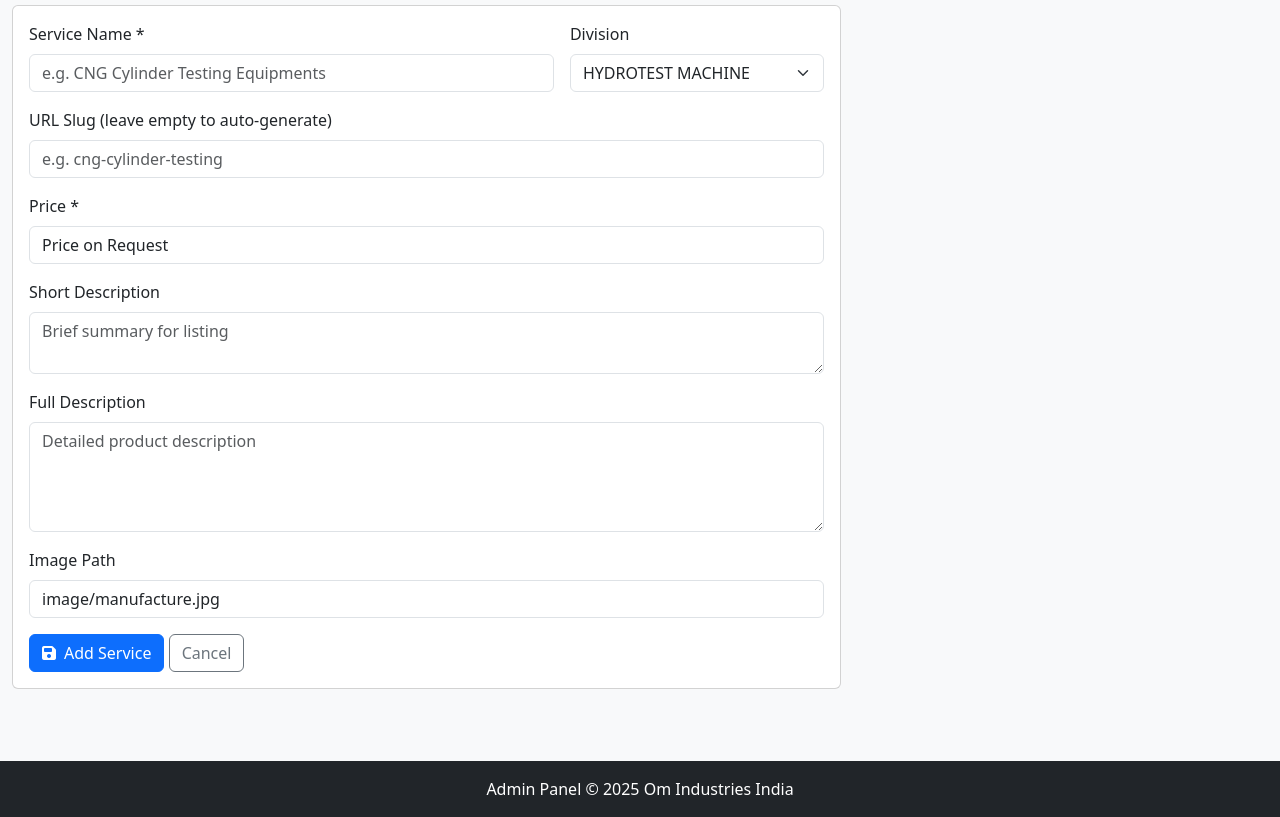
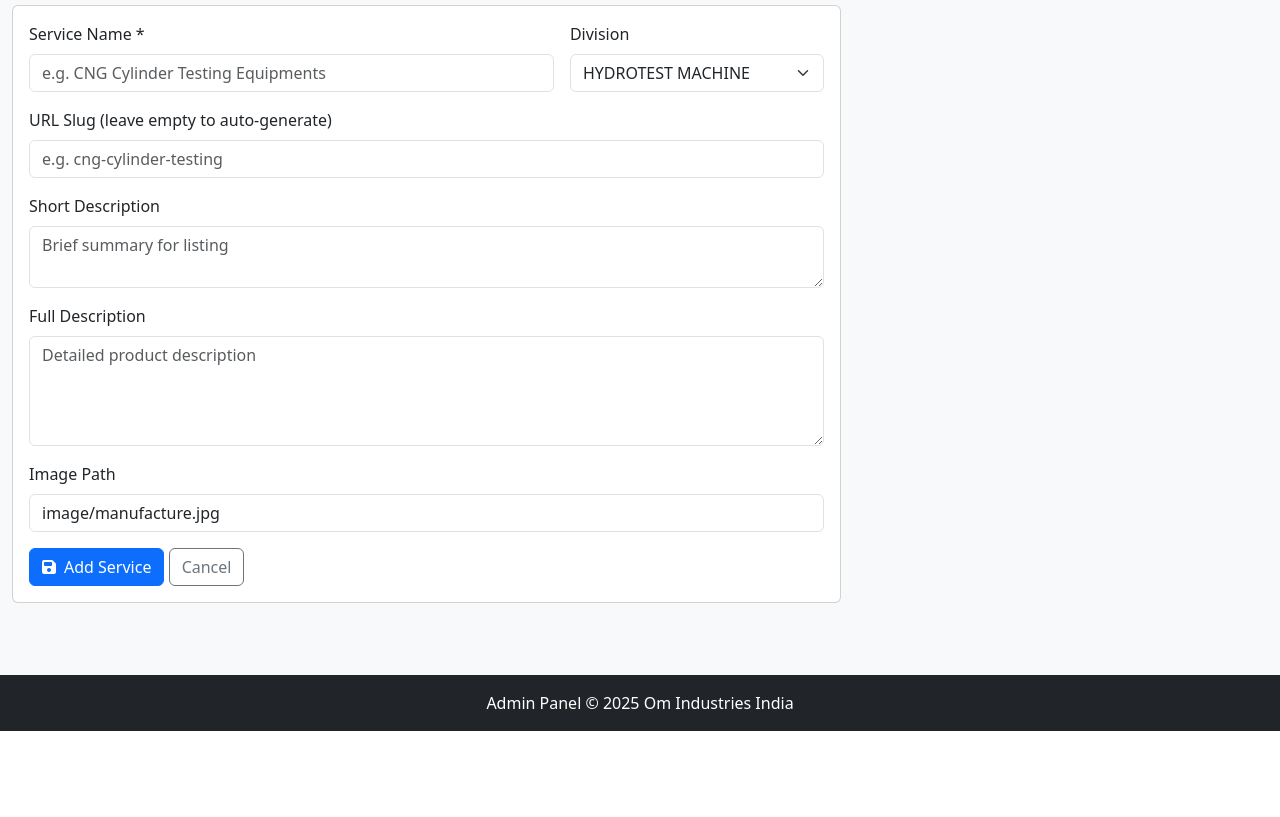
Before and after one commit to yadav-v/OmIndustriesIndia, a Flask app: page /admin/services/add in a window 1280 px wide. Shown: the part 189-1006 px from the top of the page. After the commit the page ends 920 px from the top, so only its background shows below. Run offline with Flask 3, Linux system fonts and the light colour scheme; the visitor is signed in with stand-in values (Sample User, id 1); some libraries are stand-ins or nearby versions.

Commit message:
deleted price

```diff
--- a/app.py
+++ b/app.py
@@ -201,7 +201,6 @@ def init_db():
             address TEXT NOT NULL,
             phone VARCHAR(50) NOT NULL,
             email VARCHAR(255) NOT NULL,
-            price DECIMAL(12,2) NOT NULL,
             quantity INTEGER NOT NULL DEFAULT 1,
             order_date DATE NOT NULL,
             status VARCHAR(50) DEFAULT 'process',
@@ -229,7 +228,6 @@ def init_db():
             division_id VARCHAR(100) NOT NULL,
             short_desc TEXT,
             description TEXT,
-            price VARCHAR(100) NOT NULL,
             image VARCHAR(500) DEFAULT 'image/manufacture.jpg',
             sort_order INTEGER DEFAULT 0,
             created_at TIMESTAMP DEFAULT CURRENT_TIMESTAMP
@@ -308,7 +306,6 @@ def init_db():
             address TEXT NOT NULL,
             phone TEXT NOT NULL,
             email TEXT NOT NULL,
-            price REAL NOT NULL,
             quantity INTEGER NOT NULL DEFAULT 1,
             order_date TEXT NOT NULL,
             status TEXT DEFAULT 'process',
@@ -336,7 +333,6 @@ def init_db():
             division_id TEXT NOT NULL,
             short_desc TEXT,
             description TEXT,
-            price TEXT NOT NULL,
             image TEXT DEFAULT 'image/manufacture.jpg',
             sort_order INTEGER DEFAULT 0,
             created_at TIMESTAMP DEFAULT CURRENT_TIMESTAMP
@@ -353,9 +349,9 @@ def init_db():
         try:
             for slug, p in PRODUCTS.items():
                 execute_query(conn, """
-                    INSERT INTO services (name, slug, division, division_id, short_desc, description, price, image)
+                    INSERT INTO services (name, slug, division, division_id, short_desc, description,  image)
                     VALUES (?, ?, ?, ?, ?, ?, ?, ?)
-                """, (p['name'], p['slug'], p['division'], p['division_id'], p['short_desc'], p['description'], p['price'], p['image']))
+                """, (p['name'], p['slug'], p['division'], p['division_id'], p['short_desc'], p['description'], p['image']))
             conn.commit()
             print("   Seeded services from products_data")
         except Exception as e:
@@ -696,7 +692,6 @@ def admin_order_add():
         address = request.form.get('address', '').strip()
         phone = request.form.get('phone', '').strip()
         email = request.form.get('email', '').strip()
-        price = request.form.get('price', '0')
         quantity = request.form.get('quantity', '1')
         order_date = request.form.get('order_date', '')
         status = request.form.get('status', 'process')
@@ -706,10 +701,10 @@ def admin_order_add():
             return redirect(url_for('admin_order_add'))
 
         try:
-            price_val = float(price)
+
             quantity_val = int(quantity)
         except (ValueError, TypeError):
-            flash('Invalid price or quantity.', 'error')
+            flash('Invalid  quantity.', 'error')
             return redirect(url_for('admin_order_add'))
 
         if not order_date:
@@ -718,16 +713,16 @@ def admin_order_add():
         conn = _db_connection()
         if USE_POSTGRES:
             cursor = execute_query(conn, """
-                INSERT INTO orders (name, address, phone, email, price, quantity, order_date, status)
+                INSERT INTO orders (name, address, phone, email,  quantity, order_date, status)
                 VALUES (%s, %s, %s, %s, %s, %s, %s, %s) RETURNING id
-            """, (name, address, phone, email, price_val, quantity_val, order_date, status))
+            """, (name, address, phone, email, quantity_val, order_date, status))
             row = cursor.fetchone()
             order_id = row['id'] if isinstance(row, dict) else row[0]
         else:
             cursor = execute_query(conn, """
-                INSERT INTO orders (name, address, phone, email, price, quantity, order_date, status)
+                INSERT INTO orders (name, address, phone, email,  quantity, order_date, status)
                 VALUES (?, ?, ?, ?, ?, ?, ?, ?)
-            """, (name, address, phone, email, price_val, quantity_val, order_date, status))
+            """, (name, address, phone, email, quantity_val, order_date, status))
             order_id = cursor.lastrowid if hasattr(cursor, 'lastrowid') else conn.execute("SELECT last_insert_rowid()").fetchone()[0]
 
         # Log initial status
@@ -813,7 +808,6 @@ def admin_order_invoice(order_id):
         address = o['address'] if isinstance(o, dict) else o[2]
         phone = o['phone'] if isinstance(o, dict) else o[3]
         email = o['email'] if isinstance(o, dict) else o[4]
-        price = float(o['price'] if isinstance(o, dict) else o[5])
         quantity = int(o['quantity'] if isinstance(o, dict) else o[6])
         order_date = o['order_date'] if isinstance(o, dict) else o[7]
         if hasattr(order_date, 'strftime'):
@@ -821,7 +815,6 @@ def admin_order_invoice(order_id):
         else:
             order_date = str(order_date)
 
-        total = price * quantity
 
         # Brand colors
         dark_blue = colors.HexColor('#1a365d')
@@ -883,8 +876,8 @@ def admin_order_invoice(order_id):
         ]))
 
         # Line items table
-        items_data = [['Description', 'Unit Price (₹)', 'Qty', 'Amount (₹)']]
-        items_data.append(['Order Items / Services', f'{price:,.2f}', str(quantity), f'{total:,.2f}'])
+        items_data = [['Description', 'Qty', 'Amount (₹)']]
+        items_data.append(['Order Items / Services', str(quantity), f'{total:,.2f}'])
         items_table = Table(items_data, colWidths=[2.8*inch, 1.4*inch, 1*inch, 1.4*inch])
         items_table.setStyle(TableStyle([
             ('BACKGROUND', (0, 0), (-1, 0), dark_blue),
@@ -968,7 +961,6 @@ def admin_service_add():
         division = next((d['name'] for d in DIVISIONS if d['id'] == division_id), division_id.upper().replace('-', ' '))
         short_desc = request.form.get('short_desc', '').strip()
         description = request.form.get('description', '').strip()
-        price = request.form.get('price', '').strip() or 'Price on Request'
         image = request.form.get('image', '').strip() or 'image/manufacture.jpg'
 
         if not name:
@@ -978,9 +970,9 @@ def admin_service_add():
         conn = _db_connection()
         try:
             execute_query(conn, """
-                INSERT INTO services (name, slug, division, division_id, short_desc, description, price, image)
+                INSERT INTO services (name, slug, division, division_id, short_desc, description,  image)
                 VALUES (?, ?, ?, ?, ?, ?, ?, ?)
-            """, (name, slug, division, division_id, short_desc or None, description or None, price, image))
+            """, (name, slug, division, division_id, short_desc or None, description or None, image))
             conn.commit()
             flash('Service added successfully!', 'success')
         except Exception as e:
@@ -1014,7 +1006,6 @@ def admin_service_edit(service_id):
         division = next((d['name'] for d in DIVISIONS if d['id'] == division_id), division_id.upper().replace('-', ' '))
         short_desc = request.form.get('short_desc', '').strip()
         description = request.form.get('description', '').strip()
-        price = request.form.get('price', '').strip() or 'Price on Request'
         image = request.form.get('image', '').strip() or 'image/manufacture.jpg'
 
         if not name:
@@ -1024,9 +1015,9 @@ def admin_service_edit(service_id):
         conn = _db_connection()
         try:
             execute_query(conn, """
-                UPDATE services SET name=?, slug=?, division=?, division_id=?, short_desc=?, description=?, price=?, image=?
+                UPDATE services SET name=?, slug=?, division=?, division_id=?, short_desc=?, description=?, image=?
                 WHERE id = ?
-            """, (name, slug, division, division_id, short_desc or None, description or None, price, image, service_id))
+            """, (name, slug, division, division_id, short_desc or None, description or None,image, service_id))
             conn.commit()
             flash('Service updated successfully!', 'success')
         except Exception as e:
--- a/templates/admin/pages/service_add.html
+++ b/templates/admin/pages/service_add.html
@@ -32,10 +32,6 @@
                 <input type="text" class="form-control" id="slug" name="slug" placeholder="e.g. cng-cylinder-testing">
               </div>
               <div class="col-12">
-                <label for="price" class="form-label">Price *</label>
-                <input type="text" class="form-control" id="price" name="price" placeholder="e.g. ₹10,00,000/Piece or Price on Request" value="Price on Request">
-              </div>
-              <div class="col-12">
                 <label for="short_desc" class="form-label">Short Description</label>
                 <textarea class="form-control" id="short_desc" name="short_desc" rows="2" placeholder="Brief summary for listing"></textarea>
               </div>
--- a/templates/admin/pages/service_edit.html
+++ b/templates/admin/pages/service_edit.html
@@ -32,10 +32,6 @@
                 <input type="text" class="form-control" id="slug" name="slug" value="{{ service.slug }}">
               </div>
               <div class="col-12">
-                <label for="price" class="form-label">Price *</label>
-                <input type="text" class="form-control" id="price" name="price" value="{{ service.price }}">
-              </div>
-              <div class="col-12">
                 <label for="short_desc" class="form-label">Short Description</label>
                 <textarea class="form-control" id="short_desc" name="short_desc" rows="2">{{ service.short_desc or '' }}</textarea>
               </div>
--- a/templates/admin/pages/services.html
+++ b/templates/admin/pages/services.html
@@ -28,7 +28,6 @@
           <th>ID</th>
           <th>Name</th>
           <th>Division</th>
-          <th>Price</th>
           <th>Actions</th>
         </tr>
       </thead>
@@ -38,7 +37,6 @@
           <td>{{ svc.id }}</td>
           <td><strong>{{ svc.name }}</strong></td>
           <td><span class="badge bg-secondary">{{ svc.division }}</span></td>
-          <td>{{ svc.price }}</td>
           <td>
             <a href="{{ url_for('admin_service_edit', service_id=svc.id) }}" class="btn btn-sm btn-outline-primary">
               <i class="fas fa-edit me-1"></i>Edit
--- a/templates/public/pages/product_detail.html
+++ b/templates/public/pages/product_detail.html
@@ -30,7 +30,6 @@ style="background-image: url('{{ url_for('static', filename='image/aboutus.png')
         <div class="modern-card p-4 p-lg-5 bg-white border-0 shadow-sm">
           <span class="badge bg-primary mb-3">{{ product.division }}</span>
           <h2 class="fw-bold mb-4">{{ product.name }}</h2>
-          <p class="lead text-primary fw-bold mb-4">{{ product.price }}</p>
           <p class="text-muted mb-4">{{ product.short_desc }}</p>
           <hr class="my-4">
           <h5 class="fw-bold mb-3">Product Details</h5>
--- a/templates/public/pages/services.html
+++ b/templates/public/pages/services.html
@@ -22,9 +22,6 @@ style="background-image: url('{{ url_for('static', filename='image/aboutus.png')
       <h6 class="text-primary fw-bold text-uppercase mb-2">Om Industries India</h6>
       <h2 class="section-title">Products & Services</h2>
       <p class="text-muted col-lg-8 mx-auto mt-3">Mumbai, Maharashtra | GST - 27EYOPS0176M1ZK | 79% Response rate</p>
-      <small class="text-muted">Reference: <a href="https://www.indiamart.com/om-industriesindia/hydrotest-machine.html" target="_blank" rel="noopener">IndiaMART</a> — Verified Supplier</small>
-    </div>
-
     {% for division in divisions %}
     <div id="{{ division.id }}" class="mb-5" data-aos="fade-up">
       <h3 class="fw-bold mb-4 pb-2 border-bottom border-primary"><i class="fas {{ division.icon }} me-2"></i>{{ division.name }}</h3>
@@ -40,7 +37,6 @@ style="background-image: url('{{ url_for('static', filename='image/aboutus.png')
               <div class="p-4">
                 <h5 class="fw-bold mb-2">{{ product.name }}</h5>
                 <p class="text-muted small mb-2">{{ product.short_desc }}</p>
-                <p class="text-primary fw-bold mb-0">{{ product.price }}</p>
                 <span class="small text-primary mt-2 d-inline-block">View Details <i class="fas fa-arrow-right ms-1"></i></span>
               </div>
             </div>
```
Also changed, not shown: products_data.py (+8 -8 lines), database.db.
